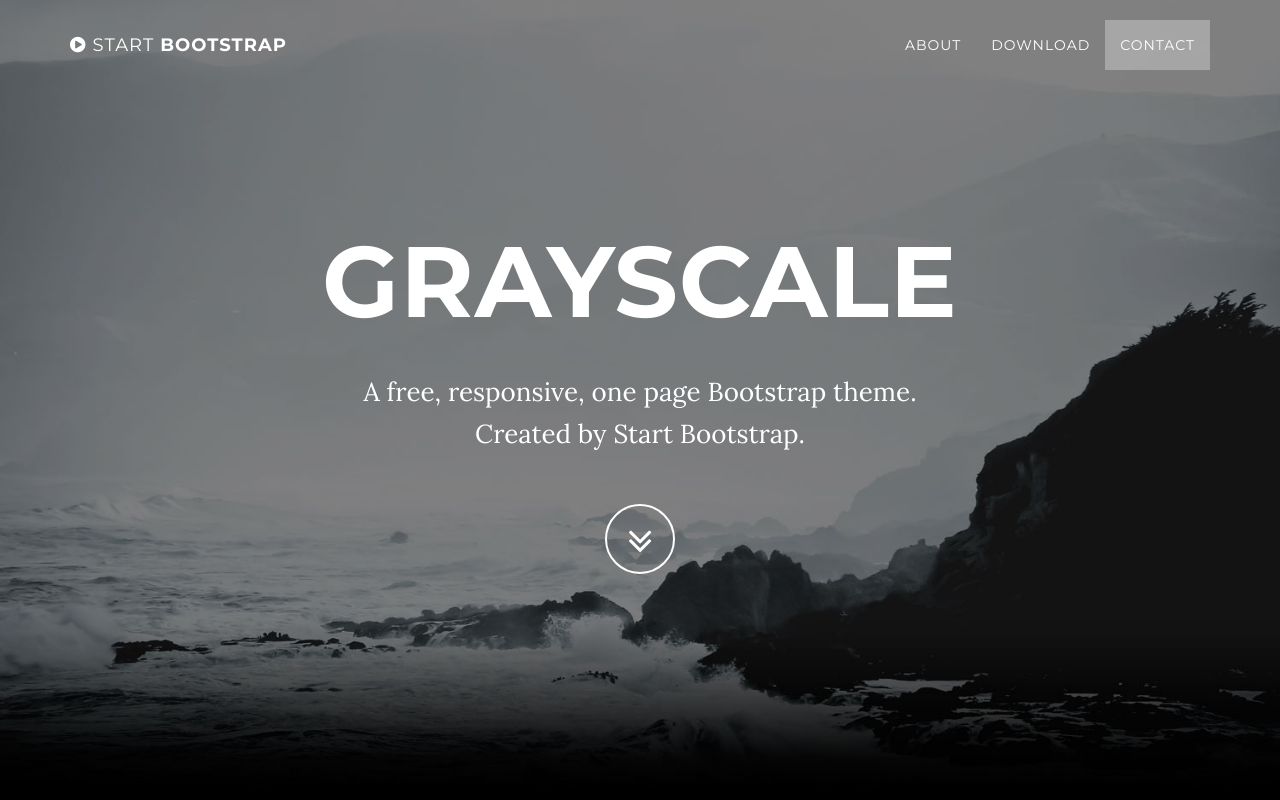
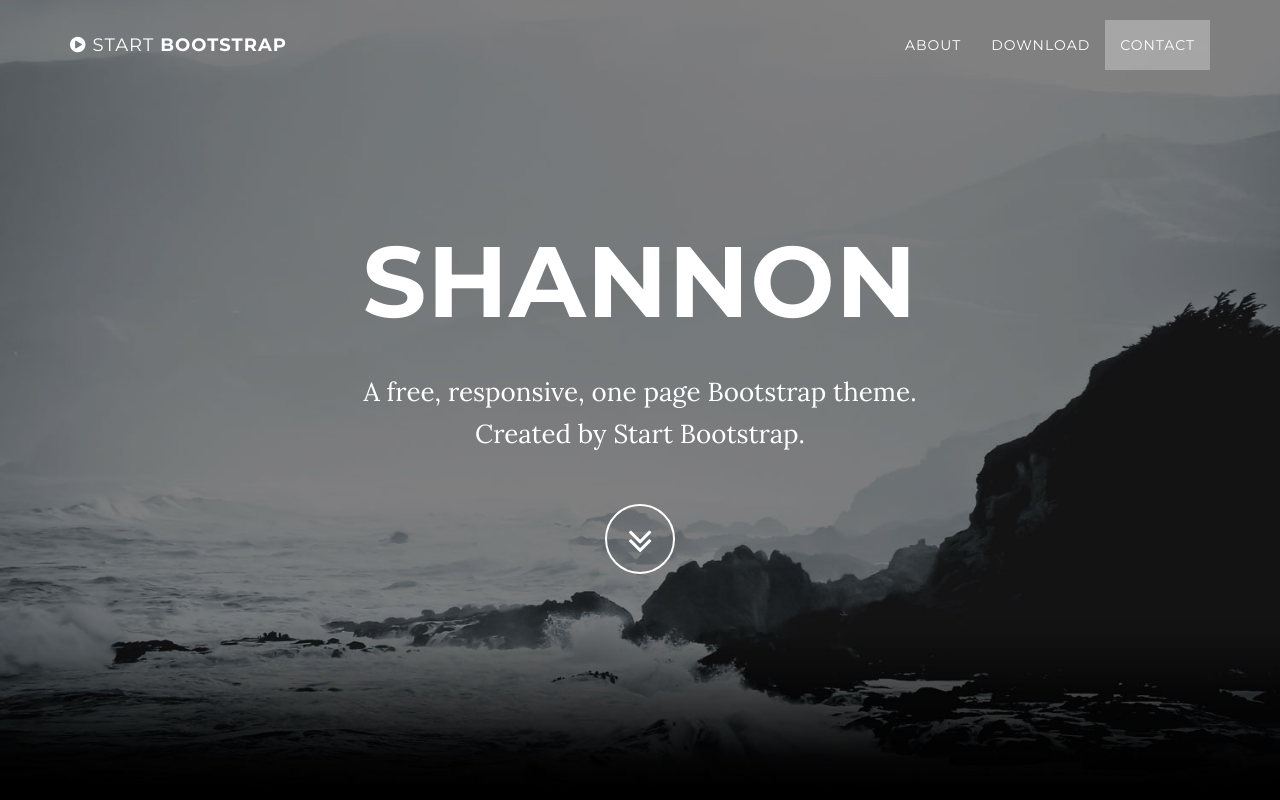
Before and after one commit to Shannony/website, a website: page index.html in a window 1280 px wide. Shown: the top 800 px of the page. Drawn offline with nearby package versions, Linux system fonts and the light colour scheme; some packages are replaced by stand-ins of ours.

Commit message:
Change Name
changed name from Grayscale to Shannon

```diff
--- a/index.html
+++ b/index.html
@@ -74,7 +74,7 @@
             <div class="container">
                 <div class="row">
                     <div class="col-md-8 col-md-offset-2">
-                        <h1 class="brand-heading">Grayscale</h1>
+                        <h1 class="brand-heading">Shannon</h1>
                         <p class="intro-text">A free, responsive, one page Bootstrap theme.
                             <br>Created by Start Bootstrap.</p>
                         <a href="#about" class="btn btn-circle page-scroll">
```
